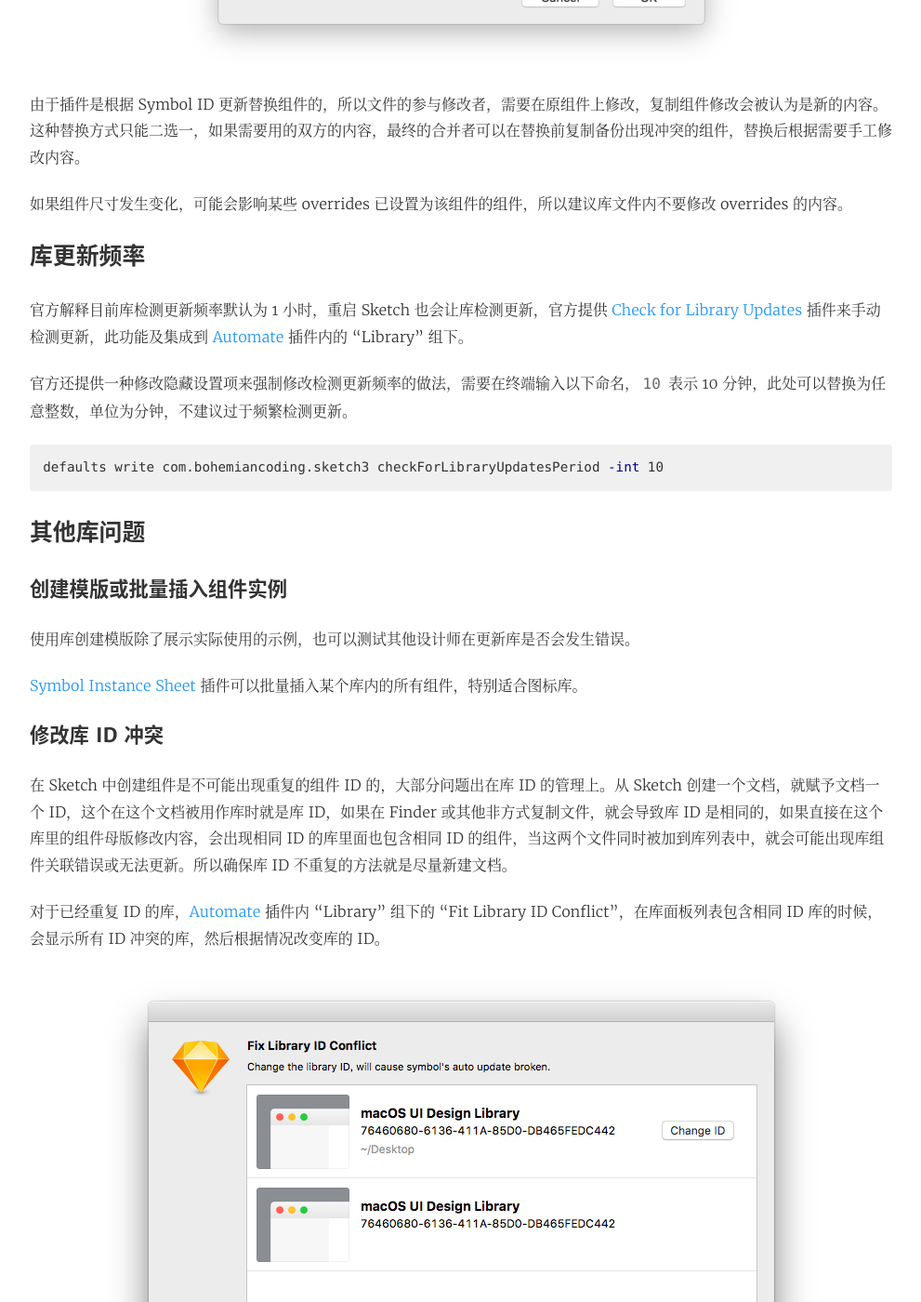
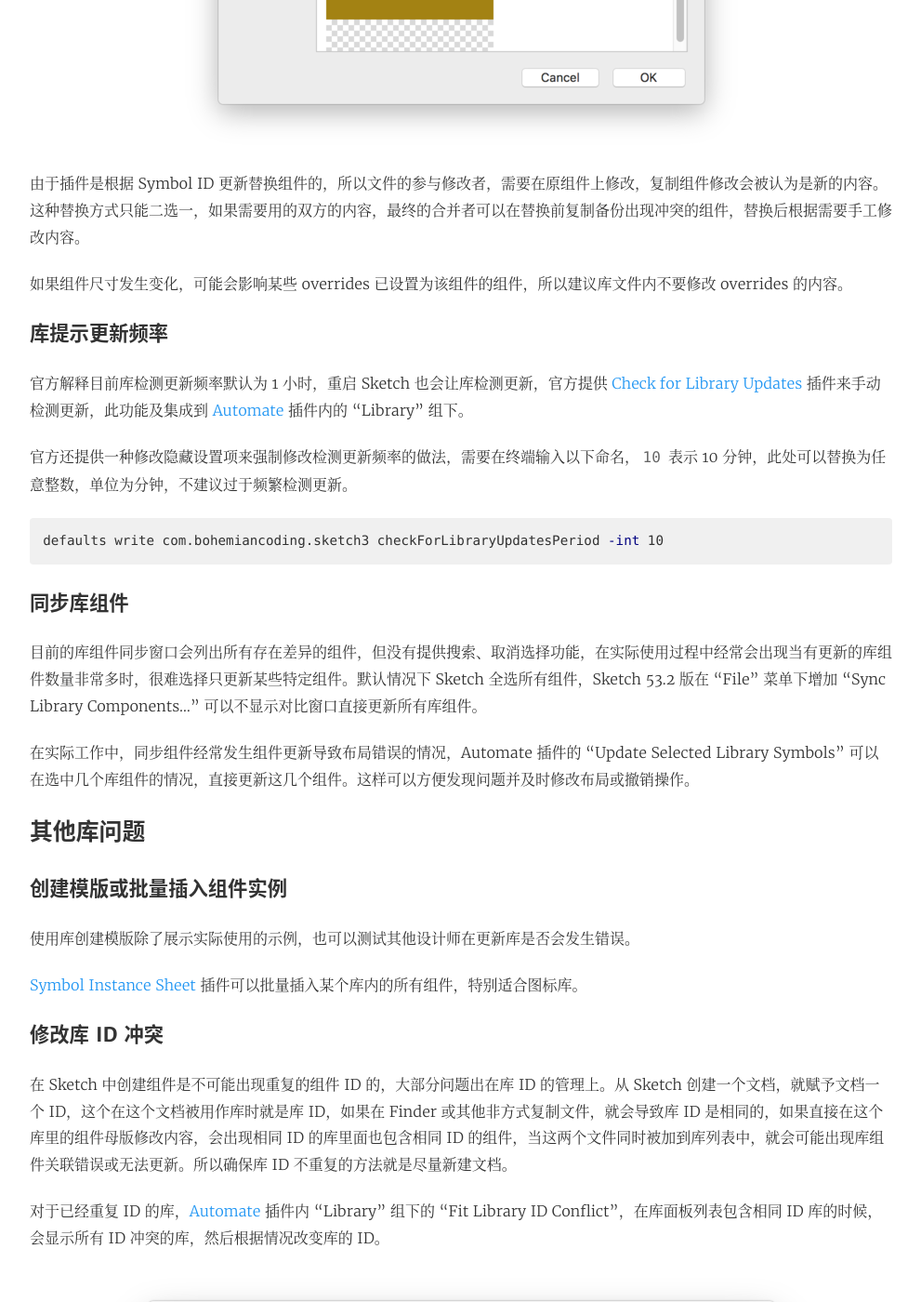
Before and after one commit to Ashung/ashung.github.io, a Jekyll site: the page built from _posts/2018-04-11-deep-into-sketch-library-part-2.md, in a window 1280 px wide and 1400 px high, scrolled down 9462 px. Shown: the whole window at 93% size, without its empty margins (144-1135 px from the left). Built offline with Jekyll 4.4.1, drawn with Linux system fonts in a browser that asks for light colours; comment, search, counter and statistics services are not loaded; some of the changed text lies outside the part shown.

````diff
--- a/_posts/2018-04-11-deep-into-sketch-library-part-2.md
+++ b/_posts/2018-04-11-deep-into-sketch-library-part-2.md
@@ -159,6 +159,8 @@
 
 ## 多人协作
 
+### 同一文件的多人编辑
+
 如果文件数量多，且需要多人协作维护同一个文档，建议使用版本控制系统来管理文件，尽管原始的版本控制系统并没有提供 Sketch 文件的差异比较和合并功能，但可以通过一些脚本或插件导出 Artboard 的图片来实现直观的修改对比。
 
 合并两个 Sketch 文件做法，类似没有出现库功能之前的做法，但不建议直接操作，因为容易造成出现多个相同内容的组件，无法直观判断导致哪个是最终使用的，合并操作可以借助插件实现。
@@ -171,7 +173,7 @@
 
 如果组件尺寸发生变化，可能会影响某些 overrides 已设置为该组件的组件，所以建议库文件内不要修改 overrides 的内容。
 
-## 库更新频率
+### 库提示更新频率
 
 官方解释目前库检测更新频率默认为 1 小时，重启 Sketch 也会让库检测更新，官方提供 [Check for Library Updates](https://github.com/bomberstudios/check-for-library-updates) 插件来手动检测更新，此功能及集成到 [Automate](https://github.com/Ashung/Automate-Sketch) 插件内的 “Library” 组下。
 
@@ -180,6 +182,12 @@
 ```bash
 defaults write com.bohemiancoding.sketch3 checkForLibraryUpdatesPeriod -int 10
 ```
+
+### 同步库组件
+
+目前的库组件同步窗口会列出所有存在差异的组件，但没有提供搜索、取消选择功能，在实际使用过程中经常会出现当有更新的库组件数量非常多时，很难选择只更新某些特定组件。默认情况下 Sketch 全选所有组件，Sketch 53.2 版在 “File” 菜单下增加 “Sync Library Components...” 可以不显示对比窗口直接更新所有库组件。
+
+在实际工作中，同步组件经常发生组件更新导致布局错误的情况，Automate 插件的 “Update Selected Library Symbols” 可以在选中几个库组件的情况，直接更新这几个组件。这样可以方便发现问题并及时修改布局或撤销操作。
 
 ## 其他库问题
 
@@ -263,6 +265,7 @@
 
 - [Sketch Style Libraries](https://github.com/sigtm/sketch-style-libraries) 从库同步样式
 - [Sketch Text Styles Manager](https://gumroad.com/l/sketch-text-styles-manager) 付费插件，样式命名管理
+- [Styles Hierarchy](https://github.com/mathieudutour/sketch-styles-hierarchy) 使用图层自动创建样式
 
 ## 附：平台控件标准名称
 
````
Also changed, not shown: other parts of _posts/2018-04-11-deep-into-sketch-library-part-2.md (+1 -7 lines), _posts/2018-04-13-deep-into-sketch-library-part-3.md (+6 -0 lines), _posts/2019-03-01-manage-palette-in-sketch.md (line endings or trailing spaces).
